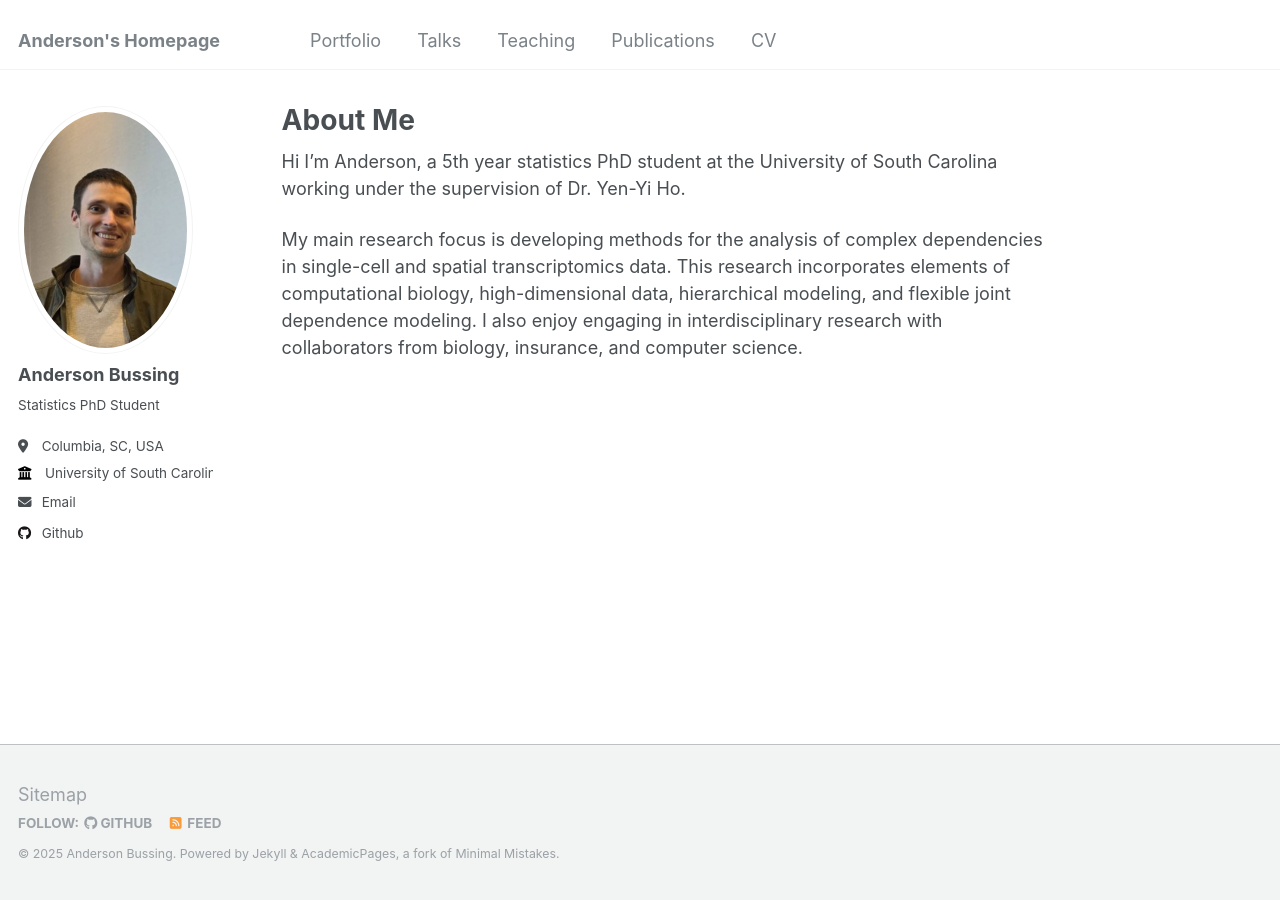
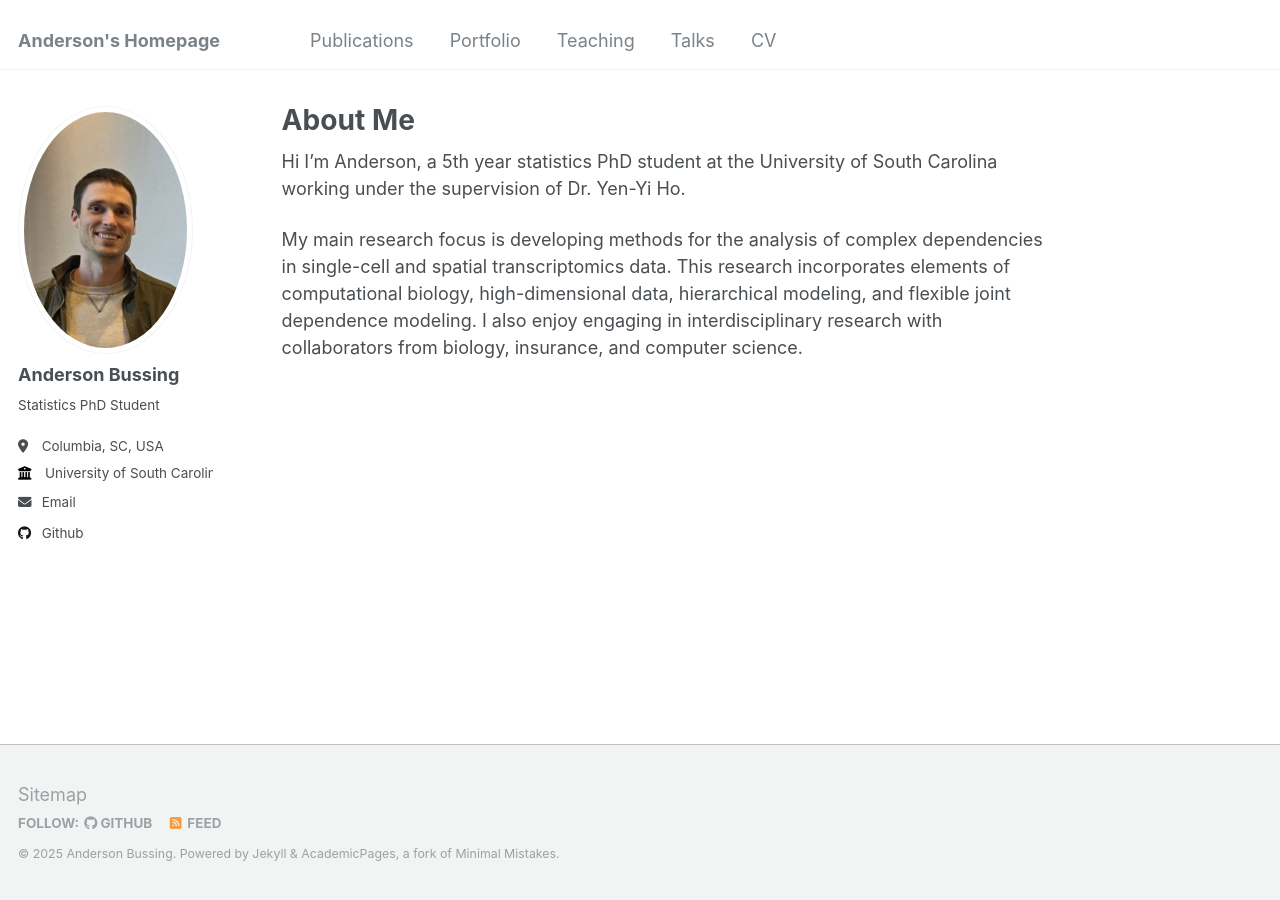
Before and after one commit to abussing/abussing.github.io, a Jekyll site: the page built from _pages/about.md, in a window 1280 px wide. Built offline with Jekyll 4.4.1, drawn with Linux system fonts in a browser that asks for light colours.

```diff
--- a/_data/navigation.yml
+++ b/_data/navigation.yml
@@ -5,17 +5,18 @@
 # prevent it from being included in the site.
 
 main:
+
+  - title: "Publications"
+    url: /publications/
+
   - title: "Portfolio"
     url: /portfolio/
-
-  - title: "Talks"
-    url: /talks/
 
   - title: "Teaching"
     url: /teaching/
 
-  - title: "Publications"
-    url: /publications/
+  - title: "Talks"
+    url: /talks/
 
   # - title: "Blog Posts"
   #  url: /year-archive/
```
